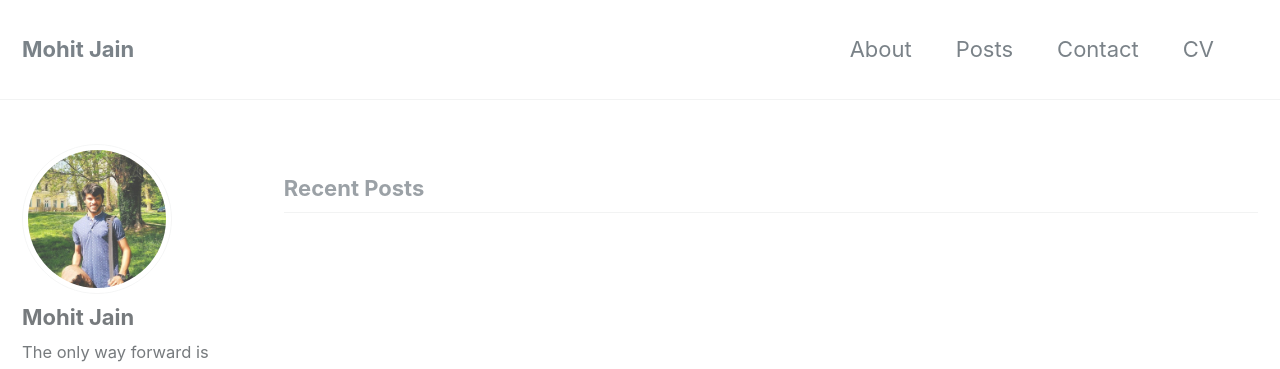
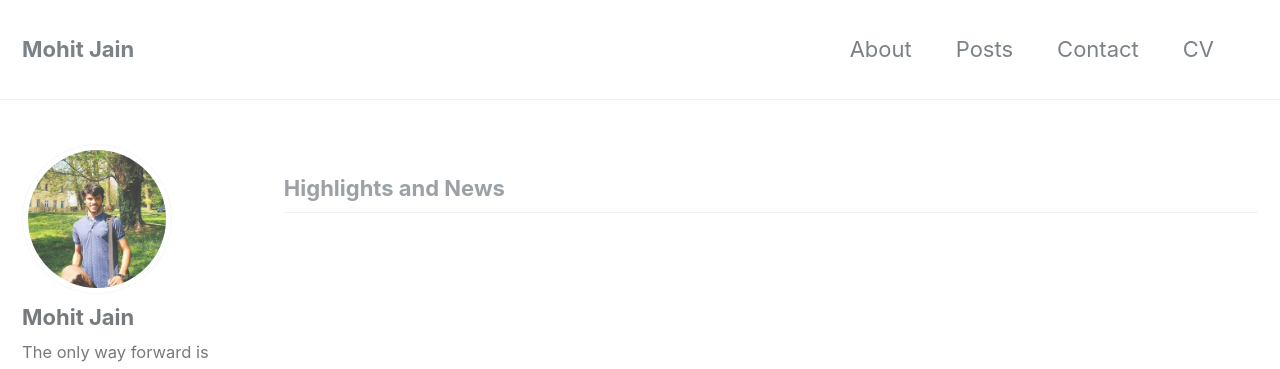
Before and after one commit to NightFury13/nightfury13.github.io, a Jekyll site: the page built from index.html, in a window 1280 px wide and 946 px high. Shown: the top 369 px of the window. Built offline with Jekyll 4.4.1, drawn with Linux system fonts in a browser that asks for light colours; the list of posts is cut into pages by our own code.

Commit message:
updating UI text

```diff
--- a/_data/ui-text.yml
+++ b/_data/ui-text.yml
@@ -27,7 +27,7 @@ en: &DEFAULT_EN
   powered_by                 : "Powered by"
   website_label              : "Website"
   email_label                : "Email"
-  recent_posts               : "Recent Posts"
+  recent_posts               : "Highlights and News"
   undefined_wpm              : "Undefined parameter words_per_minute at _config.yml"
   comment_form_info          : "Your email address will not be published. Required fields are marked"
   comment_form_comment_label : "Comment"
```
Also changed, not shown: assets/images/Naruto_banner.jpg (deleted).
